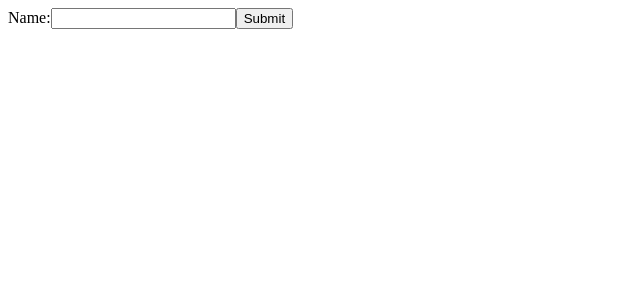
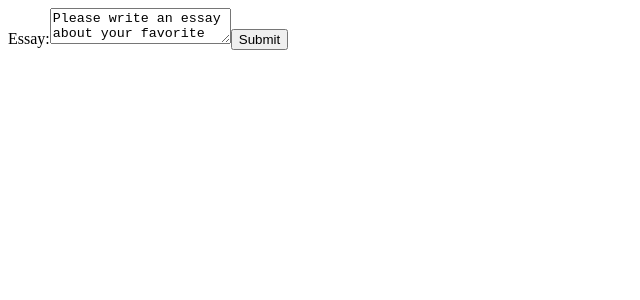
Before and after one commit to panswer/following_react_basic_concepts, a React (Create React App) app: page / in a window 1280 px wide. Shown: the top 300 px of the page, without its empty margins (0-640 px from the left). Built offline with nearby package versions, Linux system fonts and the light colour scheme.

Commit message:
la etiqueta textarea

```diff
--- /dev/null
+++ b/src/components/class/EssayForm.jsx
@@ -0,0 +1,39 @@
+import { Component } from "react";
+
+class EssayForm extends Component{
+    constructor(props){
+        super(props);
+
+        this.state={
+            value:'Please write an essay about your favorite DOM element.'
+        };
+
+        this.handleChange=this.handleChange.bind(this);
+        this.handleSubmit=this.handleSubmit.bind(this);
+    }
+
+    handleChange(event){
+        this.setState({
+            value:event.target.value
+        });
+    }
+
+    handleSubmit(event){
+        alert('An essay was submitted: '+this.state.value);
+        event.preventDefault();
+    }
+
+    render(){
+        return (
+            <form onSubmit={this.handleSubmit}>
+                <label>
+                    Essay:
+                    <textarea value={this.state.value} onChange={this.handleChange} />
+                </label>
+                <input type="submit" value="Submit"/>
+            </form>
+        );
+    }
+}
+
+export default EssayForm;
--- a/src/index.js
+++ b/src/index.js
@@ -2,10 +2,10 @@
 import React from "react";
 import reportWebVitals from './reportWebVitals';
 
-import NameForm from "./components/class/NameForm";
+import EssayForm from "./components/class/EssayForm";
 
 ReactDOM.render(
-  <NameForm />,
+  <EssayForm />,
   document.getElementById('root')
 );
 
```
